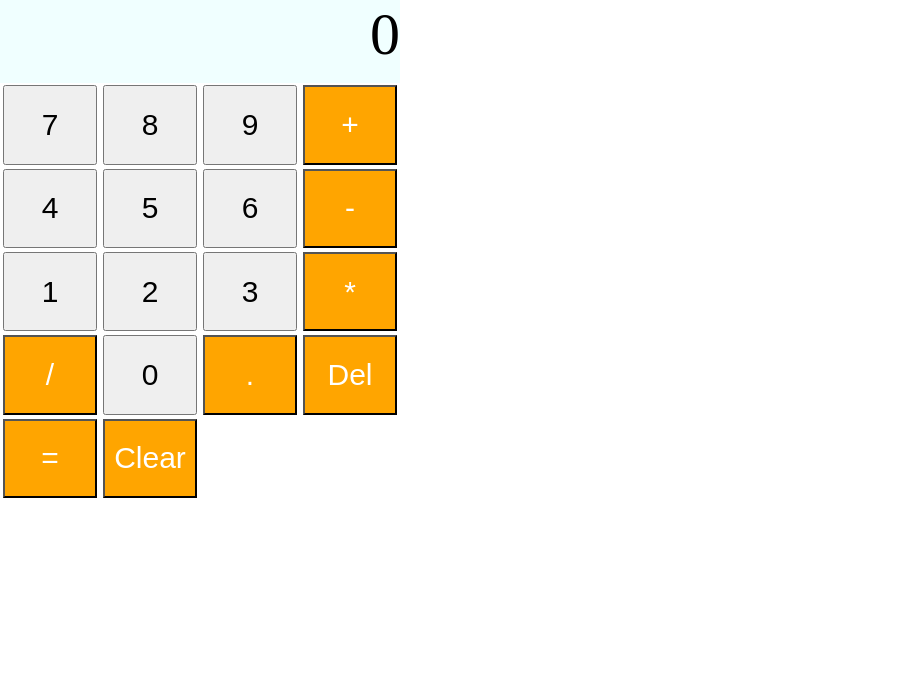
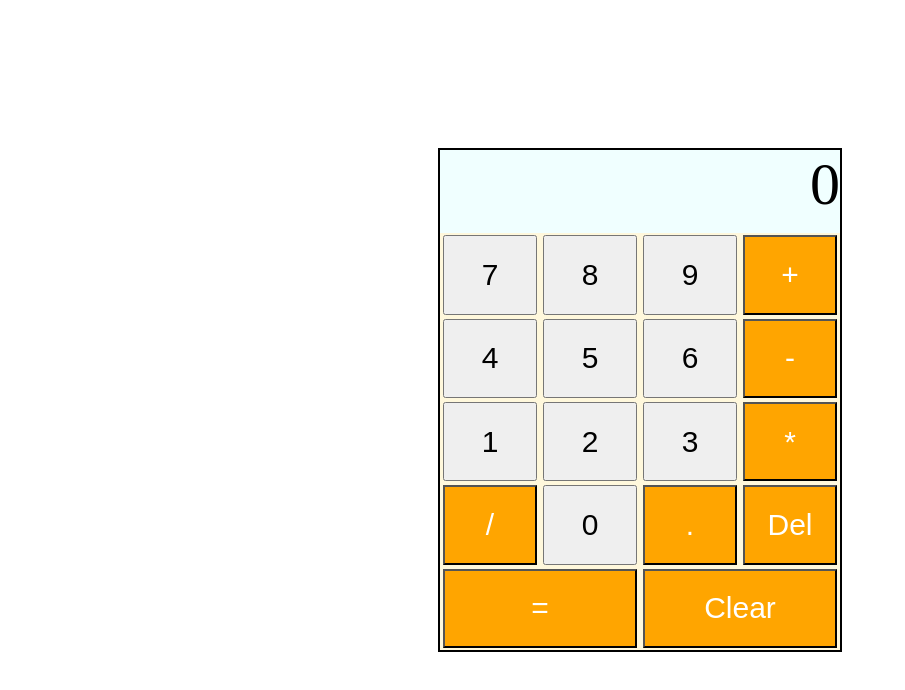
Before and after one commit to prateekgarg08/calculator, a plain HTML site: page index.html in a window 1280 px wide. Shown: the whole page, without its empty margins (0-905 px from the left). Drawn offline with Linux system fonts and the light colour scheme.

Commit message:
aligned centered and filled the grid

```diff
--- a/styles.css
+++ b/styles.css
@@ -16,6 +16,13 @@
   padding: 5px;
   margin: 2px 3px;
 }
+#con {
+  width: 100%;
+  height: 100vh;
+  display: flex;
+  justify-content: center;
+  align-items: center;
+}
 
 #grid3 {
   grid-row-start: 2;
@@ -28,6 +35,9 @@
 }
 
 #calculator_container {
+  border: 2px solid black;
+  background-color: cornsilk;
+
   display: grid;
   width: 400px;
   height: 500px;
@@ -42,3 +52,11 @@
   padding: auto 10px;
   font-size: 60px;
 }
+
+#equal {
+ grid-column: 1/3;
+}
+
+#clear{
+  grid-column: 3/5;
+}
```
